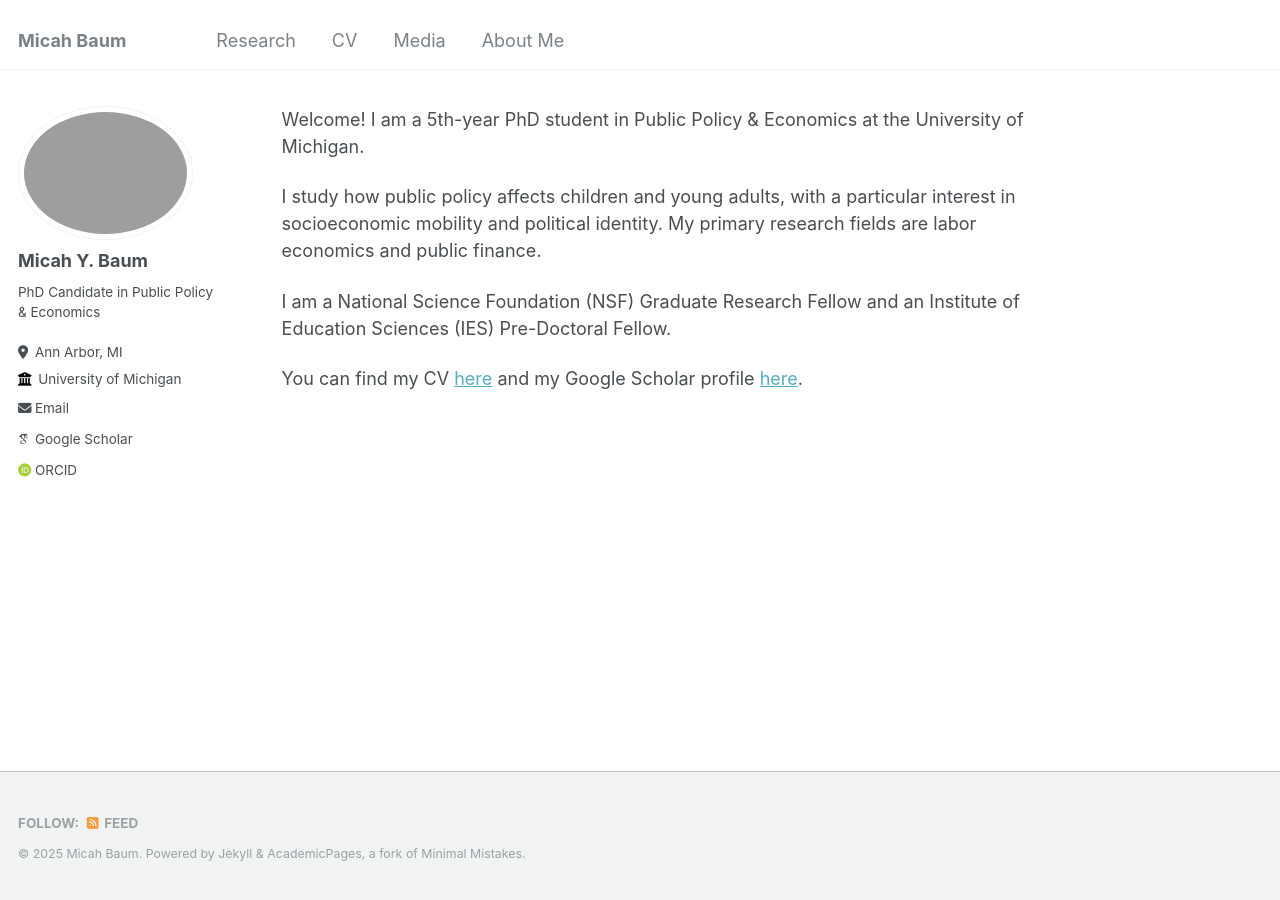
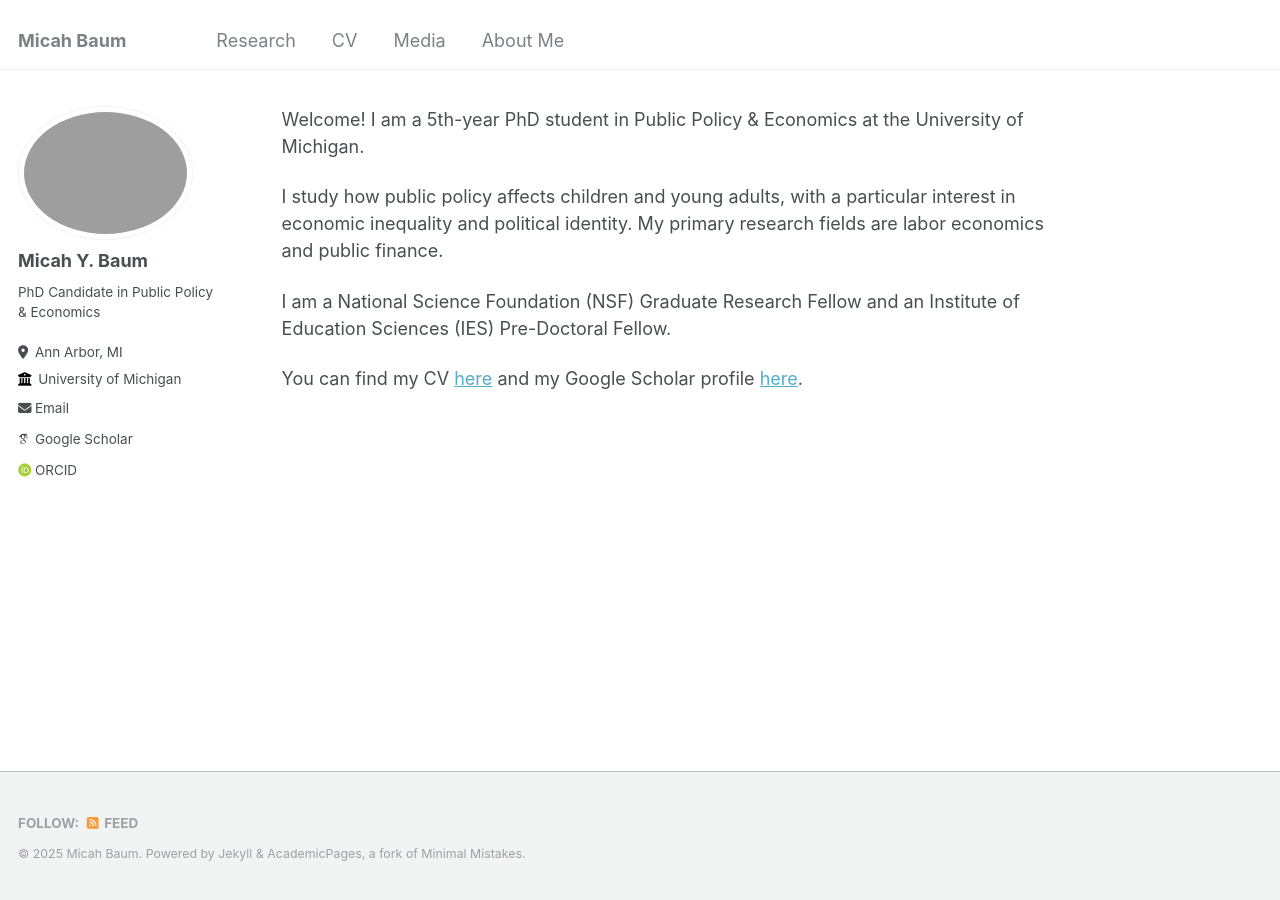
Before and after one commit to micah-baum/micah-baum.github.io, a Jekyll site: the page built from _pages/about.md, in a window 1280 px wide. Built offline with Jekyll 4.4.1, drawn with Linux system fonts in a browser that asks for light colours; some web fonts are replaced.

Commit message:
Update about.md

```diff
--- a/_pages/about.md
+++ b/_pages/about.md
@@ -8,7 +8,7 @@ redirect_from:
 
 Welcome! I am a 5th-year PhD student in Public Policy & Economics at the University of Michigan.
 
-I study how public policy affects children and young adults, with a particular interest in socioeconomic mobility and political identity. My primary research fields are labor economics and public finance.
+I study how public policy affects children and young adults, with a particular interest in economic inequality and political identity. My primary research fields are labor economics and public finance.
 
 I am a National Science Foundation (NSF) Graduate Research Fellow and an Institute of Education Sciences (IES) Pre-Doctoral Fellow.
 
```
